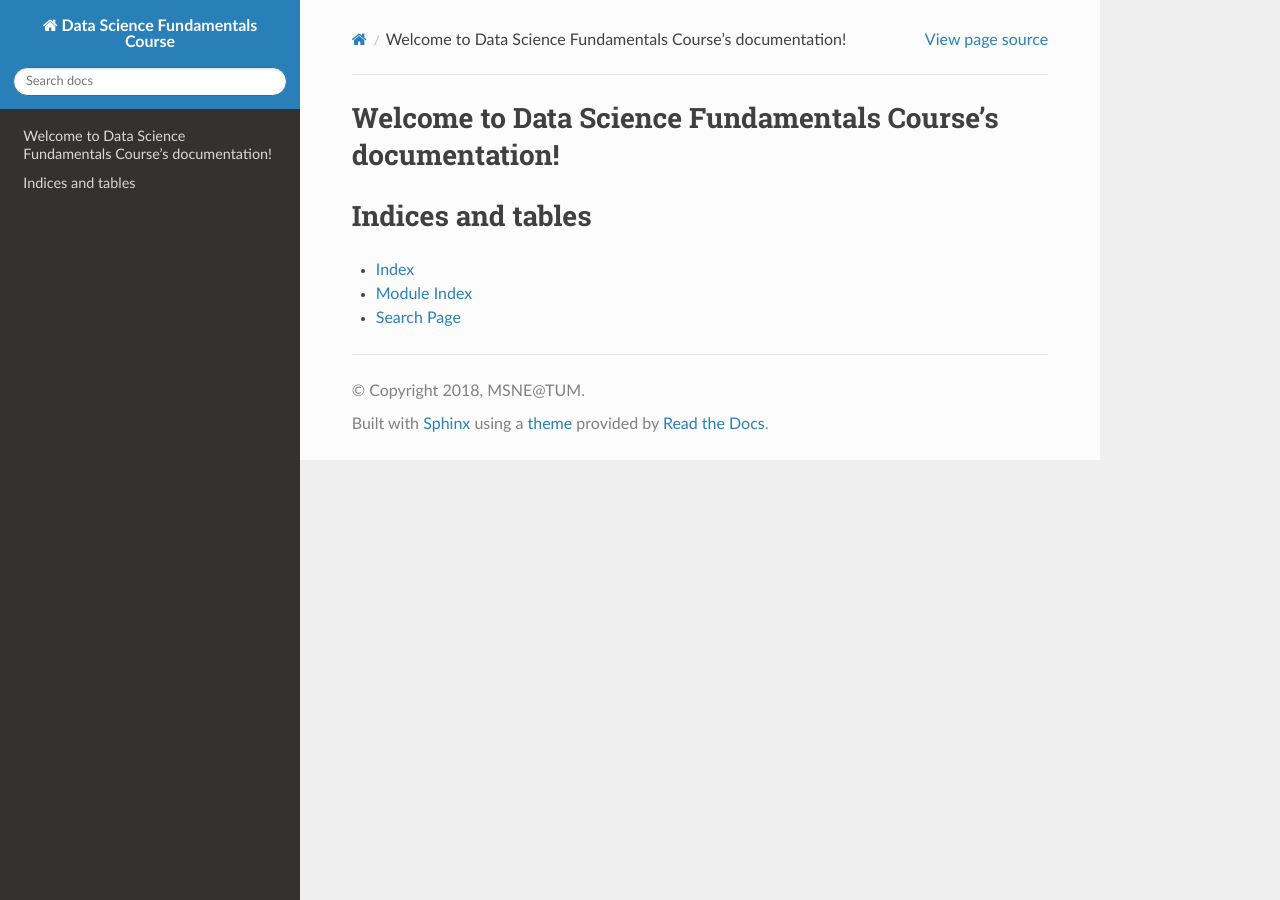
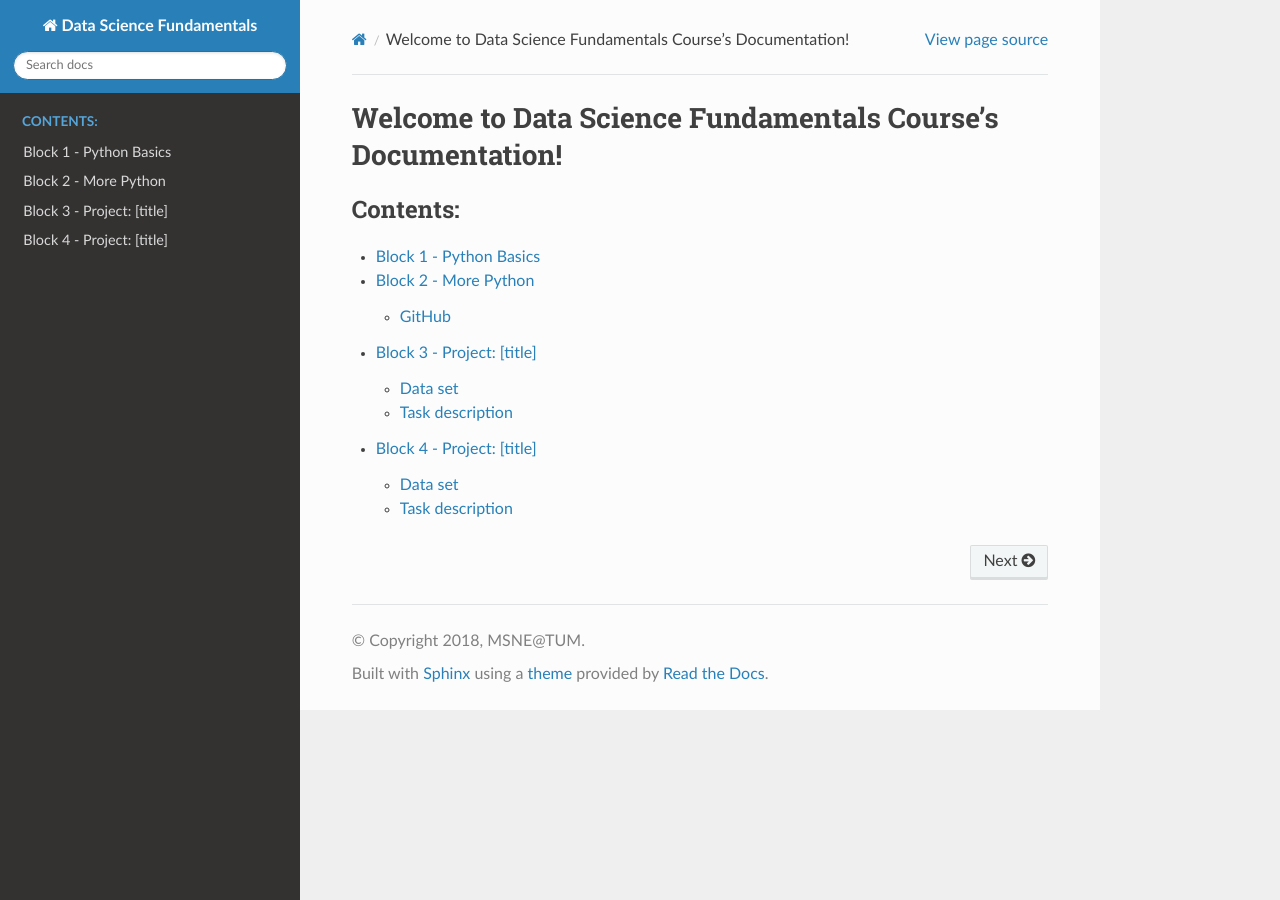
Before and after one commit to mackelab/msne-datascience-2018, a Sphinx documentation site: the page built from docs/index.rst, in a window 1280 px wide. Built offline with Sphinx 7.4.7 and the Read the Docs theme 2.0.0, drawn with Linux system fonts in a browser that asks for light colours.

Commit message:
added documentation

```diff
--- /dev/null
+++ b/docs/block1.rst
@@ -0,0 +1,4 @@
+Block 1 - Python Basics
+=======================
+
+Here goes the content and reference links for python basics
--- /dev/null
+++ b/docs/block2.rst
@@ -0,0 +1,9 @@
+Block 2 - More Python
+=====================
+
+Continuation on Python.
+
+GitHub
+++++++
+
+Everyone should preferably have a GitHub account at the end of this sessions.
--- /dev/null
+++ b/docs/block3.rst
@@ -0,0 +1,10 @@
+Block 3 - Project: [title]
+==========================
+
+
+Data set
+++++++++
+
+
+Task description
+++++++++++++++++
--- /dev/null
+++ b/docs/block4.rst
@@ -0,0 +1,10 @@
+Block 4 - Project: [title]
+==========================
+
+
+Data set
+++++++++
+
+
+Task description
+++++++++++++++++
--- a/docs/conf.py
+++ b/docs/conf.py
@@ -19,7 +19,7 @@
 
 # -- Project information -----------------------------------------------------
 
-project = 'Data Science Fundamentals Course'
+project = 'Data Science Fundamentals'
 copyright = '2018, MSNE@TUM'
 author = 'MSNE@TUM'
 
--- a/docs/index.rst
+++ b/docs/index.rst
@@ -1,20 +1,16 @@
-.. Data Science Fundamentals Course documentation master file, created by
-   sphinx-quickstart on Thu Sep  6 12:12:05 2018.
+.. Data Science Fundamentals documentation master file, created by
+   sphinx-quickstart on Fri Aug 31 22:33:01 2018.
    You can adapt this file completely to your liking, but it should at least
    contain the root `toctree` directive.
 
-Welcome to Data Science Fundamentals Course's documentation!
+Welcome to Data Science Fundamentals Course's Documentation!
 ============================================================
 
 .. toctree::
    :maxdepth: 2
    :caption: Contents:
 
-
-
-Indices and tables
-==================
-
-* :ref:`genindex`
-* :ref:`modindex`
-* :ref:`search`
+   block1
+   block2
+   block3
+   block4
```
